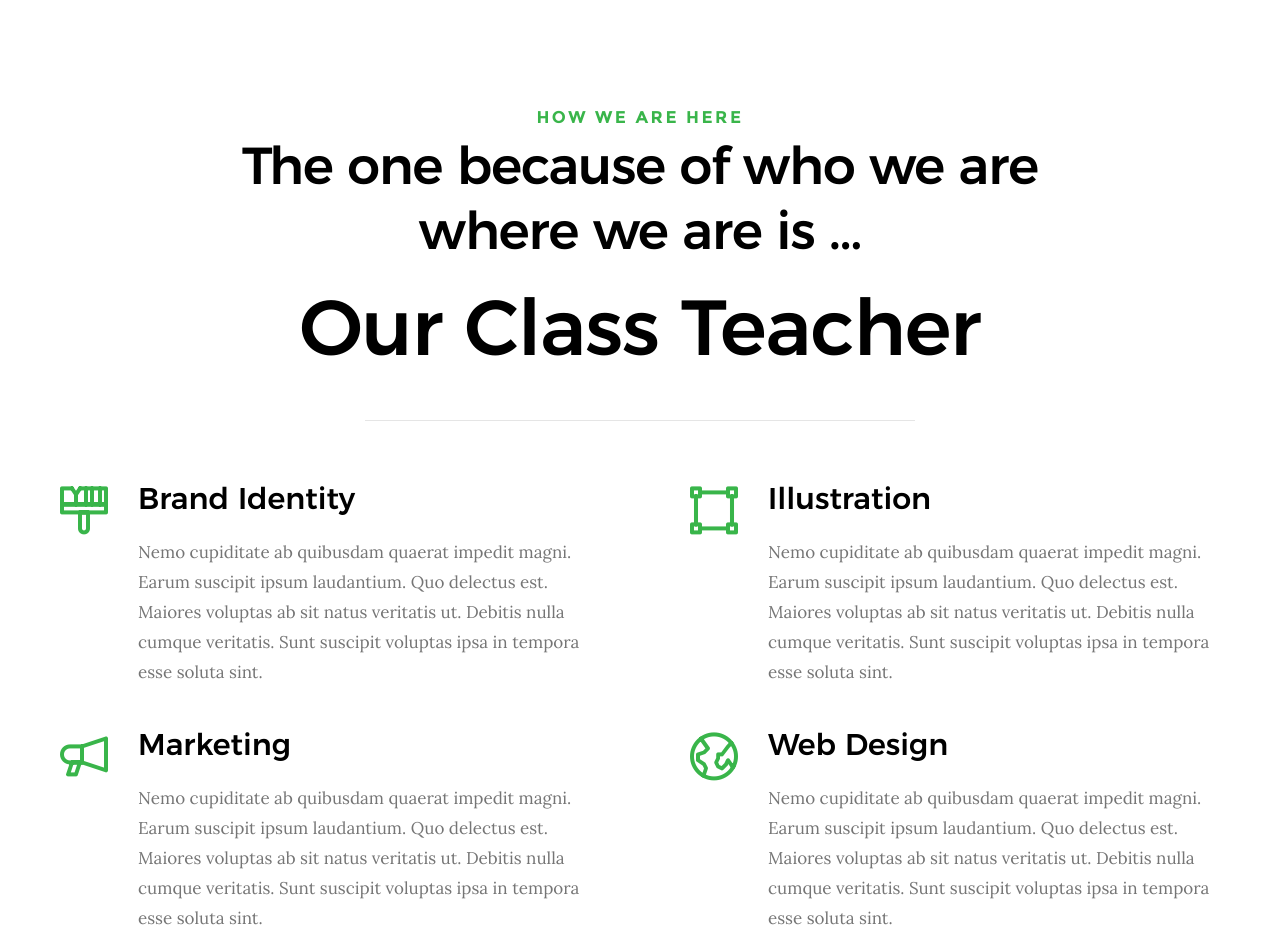
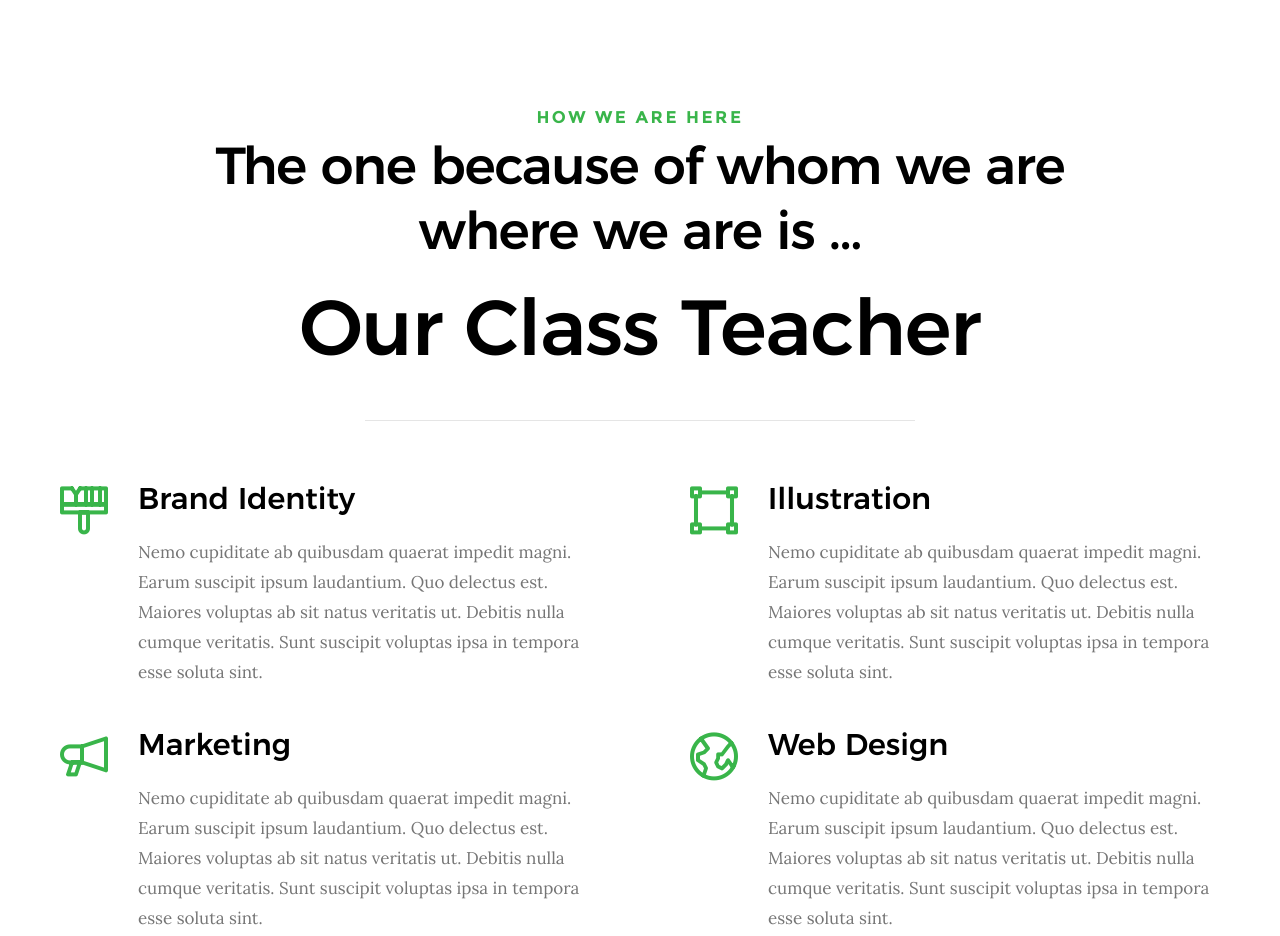
Before and after one commit to Tanay-Kar/FarewellPage, a plain HTML site: page index.html in a window 1280 px wide. Shown: the part 1960-2896 px from the top of the page. Drawn offline with Linux system fonts and the light colour scheme; files whose address does not match are found by name.

Commit message:
2nd comit

```diff
--- a/index.html
+++ b/index.html
@@ -186,7 +186,7 @@
         <div class="row section-header has-bottom-sep" data-aos="fade-up">
             <div class="col-full">
                 <h3 class="subhead">How we are here</h3>
-                <h1 class="display-2">The one because of who we are where we are is ...</h1>
+                <h1 class="display-2">The one because of whom we are where we are is ...</h1>
                 <h1 class="display-1">Our Class Teacher</h1>
             </div>
         </div> <!-- end section-header -->
```
